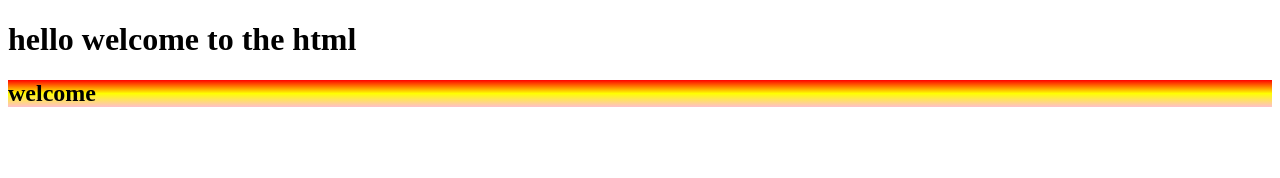
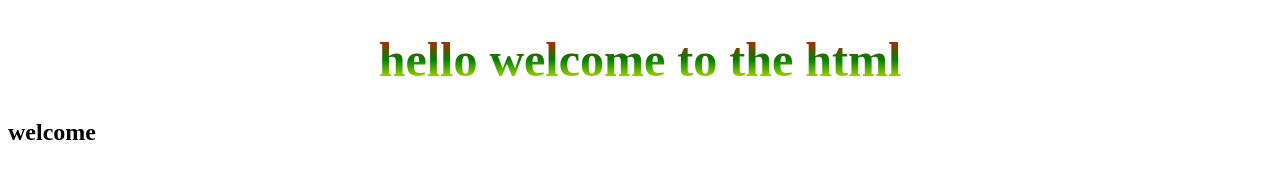
Before and after one commit to sivaprasad-6300/proj1, a plain HTML site: page hello.html in a window 1280 px wide. Drawn offline with Linux system fonts and the light colour scheme.

Commit message:
first release of hello world

```diff
--- a/hello.html
+++ b/hello.html
@@ -5,10 +5,16 @@
     <meta name="viewport" content="width=device-width, initial-scale=1.0">
     <title>Document</title>
     <style>
-        h2{
-            background-image:linear-gradient(red,yellow,pink);
+
+        h1{
+            background-image: linear-gradient(red,green,yellow);
+            -webkit-background-clip: text;
+            font-size: 3em;
+            text-align: center;
+            color:transparent;
         }
-    </style>
+
+        </style>
 </head>
 <body>
     <h1>hello welcome to the html</h1>
```
Also changed, not shown: index.html (+1 -9 lines).
